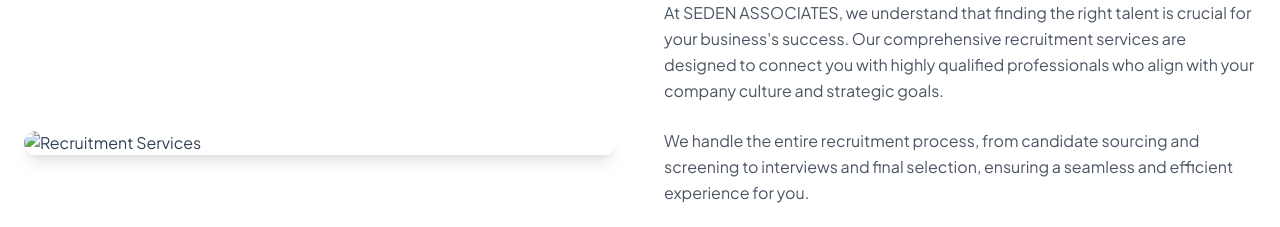
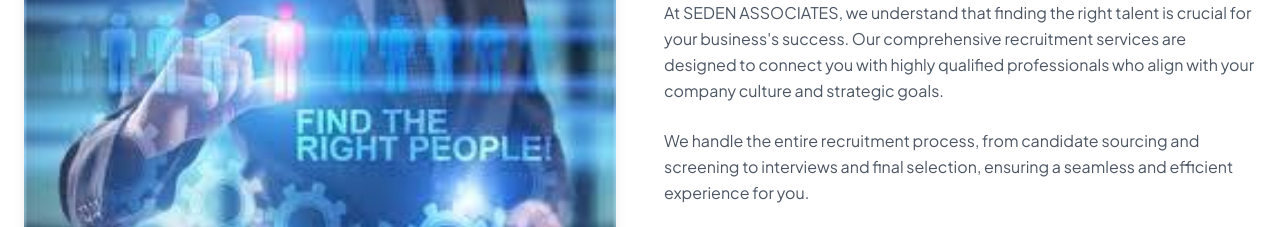
Before and after one commit to Patu12/Seden-associates-ug, a website: page hr-services.html in a window 1280 px wide. Shown: the part 552-779 px from the top of the page. Drawn offline with nearby package versions, Linux system fonts and the light colour scheme.

Commit message:
Update hr-services.html

```diff
--- a/hr-services.html
+++ b/hr-services.html
@@ -78,11 +78,9 @@
 </head>
 <body class="font-sans antialiased text-dark-700 bg-gray-50 overflow-x-hidden">
 
-    <!-- Navigation (Copied from index.html for consistency) -->
     <header class="fixed w-full z-40 bg-white shadow-md">
         <div class="container mx-auto px-6 py-4">
             <div class="flex items-center justify-between">
-                <!-- Logo -->
                 <a href="index.html" class="flex items-center space-x-4">
                     <img src="images/logo 1.jpg" alt="Seden Associates Logo" class="w-16 h-16 object-contain">
                     <span class="text-2xl font-bold">
@@ -91,7 +89,6 @@
                     </span>
                 </a>
 
-                <!-- Desktop Navigation -->
                 <nav class="hidden lg:flex items-center space-x-8">
                     <a href="index.html" class="text-dark-800 font-medium hover:text-primary-600 transition-colors duration-300 relative group">
                         Home
@@ -130,7 +127,6 @@
                     </a>
                 </nav>
 
-                <!-- Mobile menu button -->
                 <button class="lg:hidden focus:outline-none" id="mobile-menu-button" aria-label="Toggle menu">
                     <svg class="w-8 h-8 text-dark-800" fill="none" stroke="currentColor" viewBox="0 0 24 24" xmlns="http://www.w3.org/2000/svg">
                         <path stroke-linecap="round" stroke-linejoin="round" stroke-width="2" d="M4 6h16M4 12h16M4 18h16"></path>
@@ -139,7 +135,6 @@
             </div>
         </div>
 
-        <!-- Mobile Navigation -->
         <div class="lg:hidden fixed inset-0 bg-white z-40 flex flex-col items-center justify-center opacity-0 pointer-events-none transition-all duration-300" id="mobile-menu">
             <button class="absolute top-6 right-6 focus:outline-none" id="close-menu-button">
                 <svg class="w-8 h-8 text-dark-800" fill="none" stroke="currentColor" viewBox="0 0 24 24" xmlns="http://www.w3.org/2000/svg">
@@ -163,7 +158,6 @@
         </div>
     </header>
 
-    <!-- Hero Section for HR Services -->
     <section class="pt-32 pb-20 bg-gradient-to-r from-primary-700 to-secondary-600 text-white">
         <div class="container mx-auto px-6 text-center">
             <h1 class="text-4xl md:text-5xl lg:text-6xl font-bold mb-6" data-aos="fade-up">Human Resource Services</h1>
@@ -173,12 +167,11 @@
         </div>
     </section>
 
-    <!-- Recruitment Services Section -->
     <section class="py-16 bg-white">
         <div class="container mx-auto px-6">
             <div class="flex flex-col lg:flex-row items-center gap-12">
                 <div class="lg:w-1/2" data-aos="fade-right">
-                    <img src="images/rec1.jpg=format&fit=crop&w=1000&q=80" alt="Recruitment Services" class="rounded-xl shadow-lg w-full h-auto object-cover">
+                    <img src="images/rec1.jpg" alt="Recruitment Services" class="rounded-xl shadow-lg w-full h-auto object-cover">
                 </div>
                 <div class="lg:w-1/2" data-aos="fade-left">
                     <span class="text-sm font-semibold text-primary-600 uppercase mb-2 block">Our Expertise</span>
@@ -203,14 +196,12 @@
         </div>
     </section>
 
-    <!-- Benefits of Our HR Services Section -->
     <section class="py-16 bg-gray-50">
         <div class="container mx-auto px-6 text-center">
             <span class="text-sm font-semibold text-primary-600 uppercase mb-2 block" data-aos="fade-up">Benefits</span>
             <h2 class="text-3xl md:text-4xl font-bold text-dark-800 mb-12" data-aos="fade-up" data-aos-delay="100">Why Choose SEDEN for Your Recruitment</h2>
 
             <div class="grid grid-cols-1 md:grid-cols-2 lg:grid-cols-3 gap-8">
-                <!-- Benefit Card 1 -->
                 <div class="bg-white rounded-xl shadow-md p-8 text-center hover:shadow-xl transition-shadow duration-300" data-aos="fade-up" data-aos-delay="200">
                     <div class="w-16 h-16 bg-primary-100 rounded-full flex items-center justify-center mx-auto mb-6">
                         <i class="fas fa-handshake text-primary-600 text-3xl"></i>
@@ -221,7 +212,6 @@
                     </p>
                 </div>
 
-                <!-- Benefit Card 2 -->
                 <div class="bg-white rounded-xl shadow-md p-8 text-center hover:shadow-xl transition-shadow duration-300" data-aos="fade-up" data-aos-delay="300">
                     <div class="w-16 h-16 bg-primary-100 rounded-full flex items-center justify-center mx-auto mb-6">
                         <i class="fas fa-clock text-primary-600 text-3xl"></i>
@@ -232,7 +222,6 @@
                     </p>
                 </div>
 
-                <!-- Benefit Card 3 -->
                 <div class="bg-white rounded-xl shadow-md p-8 text-center hover:shadow-xl transition-shadow duration-300" data-aos="fade-up" data-aos-delay="400">
                     <div class="w-16 h-16 bg-primary-100 rounded-full flex items-center justify-center mx-auto mb-6">
                         <i class="fas fa-shield-alt text-primary-600 text-3xl"></i>
@@ -246,7 +235,6 @@
         </div>
     </section>
 
-    <!-- CTA Section -->
     <section class="py-20 bg-gradient-to-r from-primary-700 to-secondary-600 text-white">
         <div class="container mx-auto px-6 text-center">
             <div class="max-w-3xl mx-auto" data-aos="zoom-in">
@@ -261,7 +249,6 @@
         </div>
     </section>
 
-    <!-- Footer (Copied from index.html for consistency) -->
     <footer class="bg-dark-900 text-white pt-20 pb-10">
         <div class="container mx-auto px-6">
             <div class="grid grid-cols-1 md:grid-cols-4 gap-10 mb-16">
@@ -354,12 +341,10 @@
         </div>
     </footer>
 
-    <!-- Back to Top Button -->
     <button id="back-to-top" class="fixed bottom-8 right-8 bg-primary-600 text-white w-12 h-12 rounded-full flex items-center justify-center shadow-lg hover:bg-primary-700 transition-all duration-300 opacity-0 invisible">
         <i class="fas fa-arrow-up"></i>
     </button>
 
-    <!-- Scripts -->
     <script src="https://unpkg.com/aos@2.3.1/dist/aos.js"></script>
     <script>
         // Initialize AOS animation library
```
